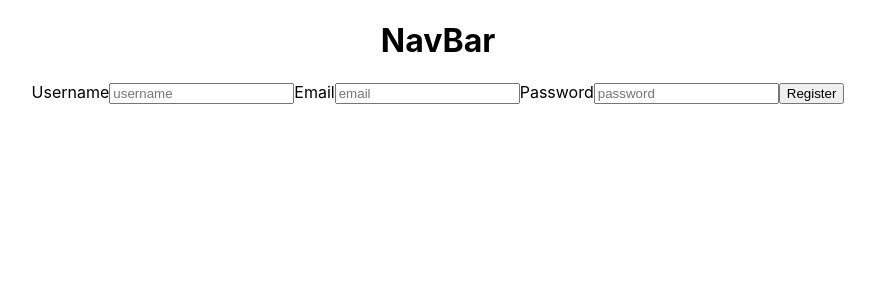
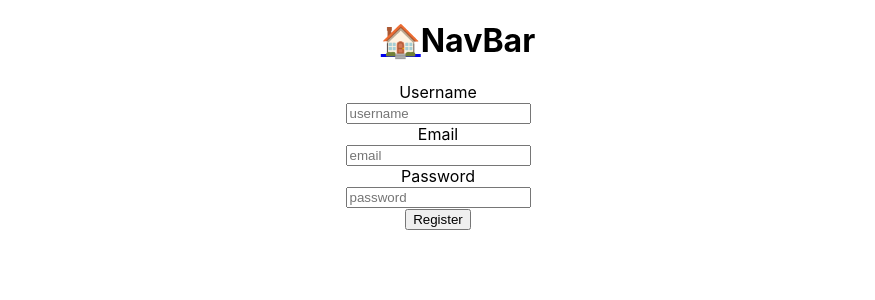
Before and after one commit to lambda-webpt-rta/bw_rta_frontend, a React (Create React App) app: page /signup in a window 1280 px wide. Shown: the top 300 px of the page, without its empty margins (202-1077 px from the left). Built offline with nearby package versions, Linux system fonts and the light colour scheme.

Commit message:
creates axiosWithAuth localStorage and Private Route redirects to login if JWT from local storage doesnt match. utilities for clientside auth on login. need login form and axios .post +payload

```diff
--- a/src/Components/Dashboard.js
+++ b/src/Components/Dashboard.js
@@ -9,7 +9,7 @@ import Navbar from './Navbar';
 
 function Dashboard() {
   return (
-    < div>
+    <div>
       <LoginForm />
     </div>
   );
--- a/src/Components/LoginForm.js
+++ b/src/Components/LoginForm.js
@@ -1,6 +1,6 @@
 import React from "react"
 import {Link} from "react-router-dom";
-import FormikSignupForm from "./SignUpForm";
+
 
 const LoginForm=() => {
 
--- a/src/Components/Navbar.js
+++ b/src/Components/Navbar.js
@@ -1,14 +1,18 @@
 import React from "react"
+import {Link} from 'react-router-dom';
+import Dashboard from './Dashboard';
+import {Nav}from 'reactstrap'
 
 
-const NavBar = () => {
+const NavBar=() => {
 
    return (
-        <div>
+      <Nav>
          <h1>
+            <Link to="/">🏠</Link>
             NavBar
            </h1>
-        </div>
+      </Nav>
 
 
    )
--- a/src/Components/SignUpForm.js
+++ b/src/Components/SignUpForm.js
@@ -1,78 +1,83 @@
-import React, {useState,useEffect} from "react";
-import { withFormik, Form, Field } from 'formik';
+import React, {useState, useEffect} from "react";
+import {withFormik, Form, Field} from 'formik';
 import * as Yup from 'yup';
 import axios from 'axios';
+import {Button} from 'reactstrap';
 
 
-export const SignUpForm=( { values, errors, touched, isSubmitting,users,setUsers,status,submitForm,handleChange },props) => {
+export const SignUpForm=( {values, errors, touched, isSubmitting, users, setUsers, status, submitForm, handleChange}, props ) => {
   const initialUser={email: '', password: '', username: '', }
   const [newUser, setNewUser]=useState( initialUser );
 
-  useEffect(()=>{
-      if(status){
+  useEffect( () => {
+    if( status ) {
 
     }
-    },[status])
+  }, [status] )
 
 
   return (
     <Form >
 
 
-            <label>Username</label>
-            <Field type="username" name="username" placeholder="username"  />
-            <label>Email</label>
-        {initialUser.email && initialUser.email && <p>{initialUser.email}</p>}
-            <Field type="email" name="email" placeholder="email"    />
-            <label>Password</label>
-            {initialUser.password && initialUser.password && <p>{initialUser.password}</p>}
-            <Field type="password" name="password" placeholder="password"   />
+      <label>Username
+        <div>{touched.username&&errors.username&&<p>{errors.username}</p>}
+          <Field type="username" name="username" placeholder="username" /></div>
+      </label>
+      <label>Email
+        <div>{touched.email&&errors.email&&<p>{errors.email}</p>}
+          <Field type="email" name="email" placeholder="email" /></div>
+      </label>
+      <label>Password
+        <div>{touched.password&&errors.password&&<p>{errors.password}</p>}
+          <Field type="password" name="password" placeholder="password" /></div>
+      </label>
 
-            <button type="submit" disabled={isSubmitting} >Register</button>
+      <div><Button type="submit" disabled={isSubmitting} >Register</Button></div>
 
     </Form>
   );
 }
 
 
-    const FormikSignupForm = withFormik({
-    mapPropsToValues: (props) => {
+const FormikSignupForm=withFormik( {
+  mapPropsToValues: ( props ) => {
     return {
-            email: props.email || '',
-            password: props.password || '',
-            username: props.username || '',
+      email: props.email||'',
+      password: props.password||'',
+      username: props.username||'',
     }
   },
 
-    validationSchema: Yup.object().shape({
+  validationSchema: Yup.object().shape( {
     username: Yup.string()
-            .required("NAME is required"),
+      .required( "NAME is required" ),
     email: Yup.string()
-            .required("EMAIL is required"),
+      .required( "EMAIL is required" ),
     password: Yup.string()
-            .min(6, "Password must be 6 characters or longer")
-            .required("Password is required")
-    }),
+      .min( 6, "Password must be 6 characters or longer" )
+      .required( "Password is required" )
+  } ),
 
-    handleSubmit(values,{ resetForm, setErrors, setSubmitting,setStatus,submitForm },emails) {
-      if (emails&&emails.includes(`${values.email}`)) {
-        setErrors({ email: "That email is already taken" });
+  handleSubmit( values, {resetForm, setErrors, setSubmitting, setStatus, submitForm}, emails ) {
+    if( emails&&emails.includes( `${values.email}` ) ) {
+      setErrors( {email: "That email is already taken"} );
     } else {
-        axios.post("https://reqres.in/api/register", values)
-          .then(res => {
-            console.log(res,",`${res.data}`",`${res.data}`); // Data was created successfully and logs to console
+      axios.post( "https://reqres.in/api/register", values )
+        .then( res => {
+          console.log( res, ",`${res.data}`", `${res.data}` ); // Data was created successfully and logs to console
           resetForm();
-            setSubmitting(false);
-            submitForm(false)
-            setStatus(res.data)
+          setSubmitting( false );
+          submitForm( false )
+          setStatus( res.data )
 
-          })
-          .catch(err => {
-            console.log(err); // There was an error creating the data and logs to console
-            setSubmitting(false);
-          });
+        } )
+        .catch( err => {
+          console.log( err ); // There was an error creating the data and logs to console
+          setSubmitting( false );
+        } );
     }
   }
-})(SignUpForm);
+} )( SignUpForm );
 
 export default FormikSignupForm;
```
Also changed, not shown: src/Components/PrivateRoute.js (added, +18 -0 lines), src/auth/axiosWithAuth.js (added, +11 -0 lines), src/utilities/localStorage.js (added, +20 -0 lines). Lines whose indentation alone changed are shown as unchanged.
